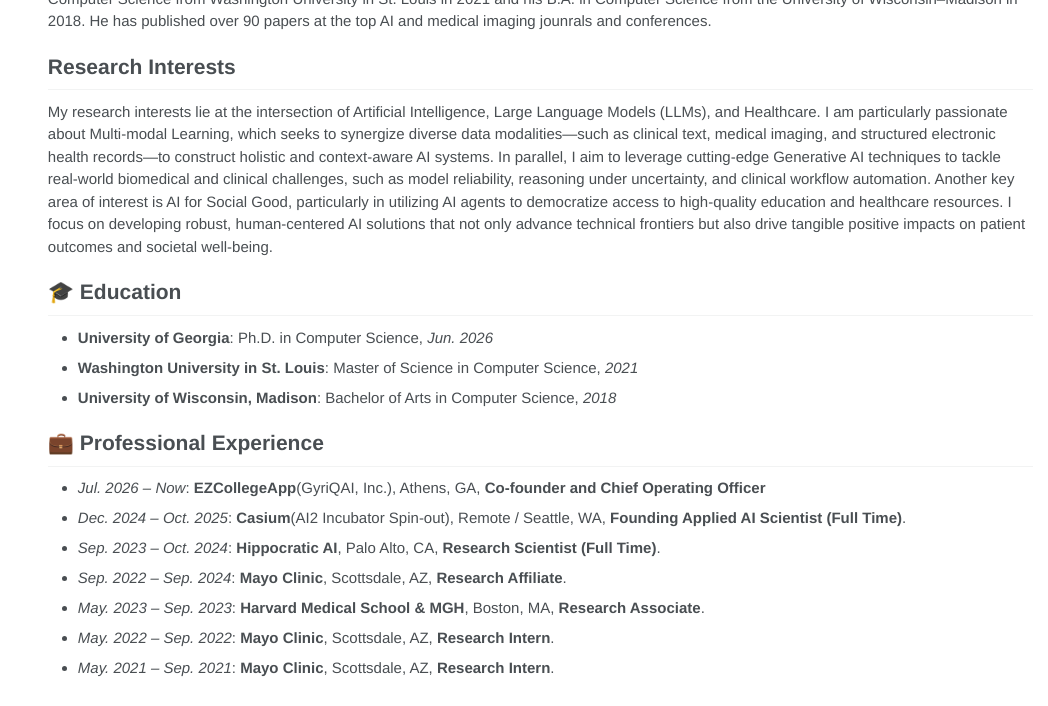
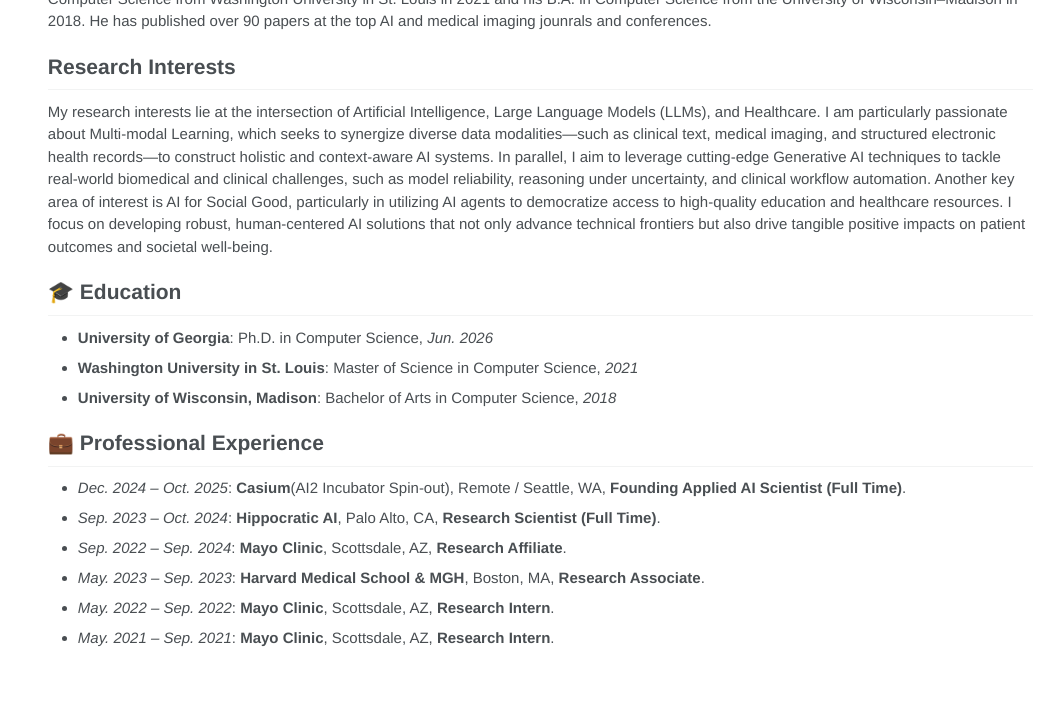
Before and after one commit to zl-liu/zl-liu.github.io, a Jekyll site: the page built from _pages/includes/intro.md, in a window 1280 px wide, cut to the strip 194-900 px from the top of the page. Shown: the whole strip, without its empty margins (232-1280 px from the left). Built offline with Jekyll 4.4.1, drawn with Linux system fonts in a browser that asks for light colours; our own code applies the rules of GitHub Pages for plain Markdown files.

Commit message:
Remove EZCollegeApp from professional experience
Co-Authored-By: Claude Opus 5 <noreply@anthropic.com>

```diff
--- a/_pages/includes/intro.md
+++ b/_pages/includes/intro.md
@@ -17,7 +17,6 @@ My research interests lie at the intersection of Artificial Intelligence, Large
 - **University of Wisconsin, Madison**: Bachelor of Arts in Computer Science, *2018*
 
 # 💼 Professional Experience
-- *Jul. 2026 -- Now*: **EZCollegeApp**(GyriQAI, Inc.), Athens, GA, **Co-founder and Chief Operating Officer**
 - *Dec. 2024 -- Oct. 2025*: **Casium**(AI2 Incubator Spin-out), Remote / Seattle, WA, **Founding Applied AI Scientist (Full Time)**.
 - *Sep. 2023 -- Oct. 2024*: **Hippocratic AI**, Palo Alto, CA, **Research Scientist (Full Time)**.
 - *Sep. 2022 -- Sep. 2024*: **Mayo Clinic**, Scottsdale, AZ, **Research Affiliate**.
```
